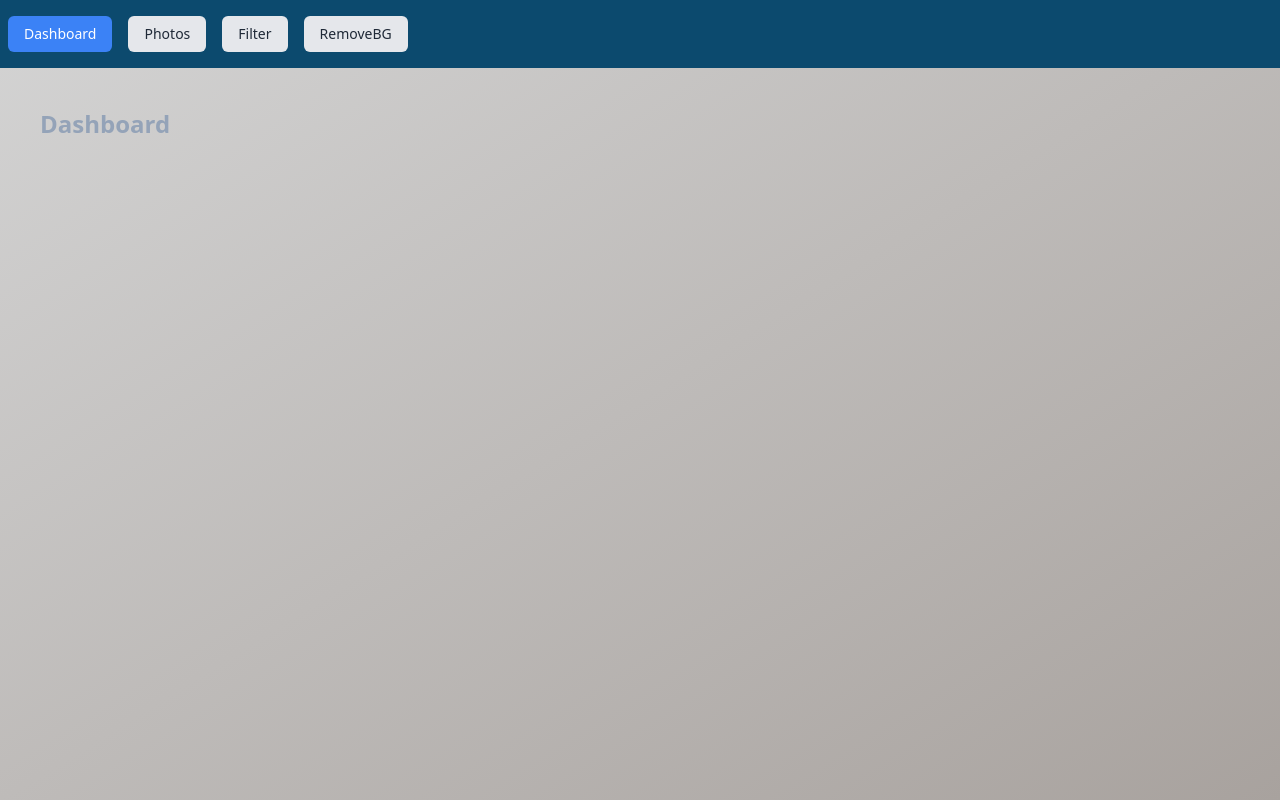
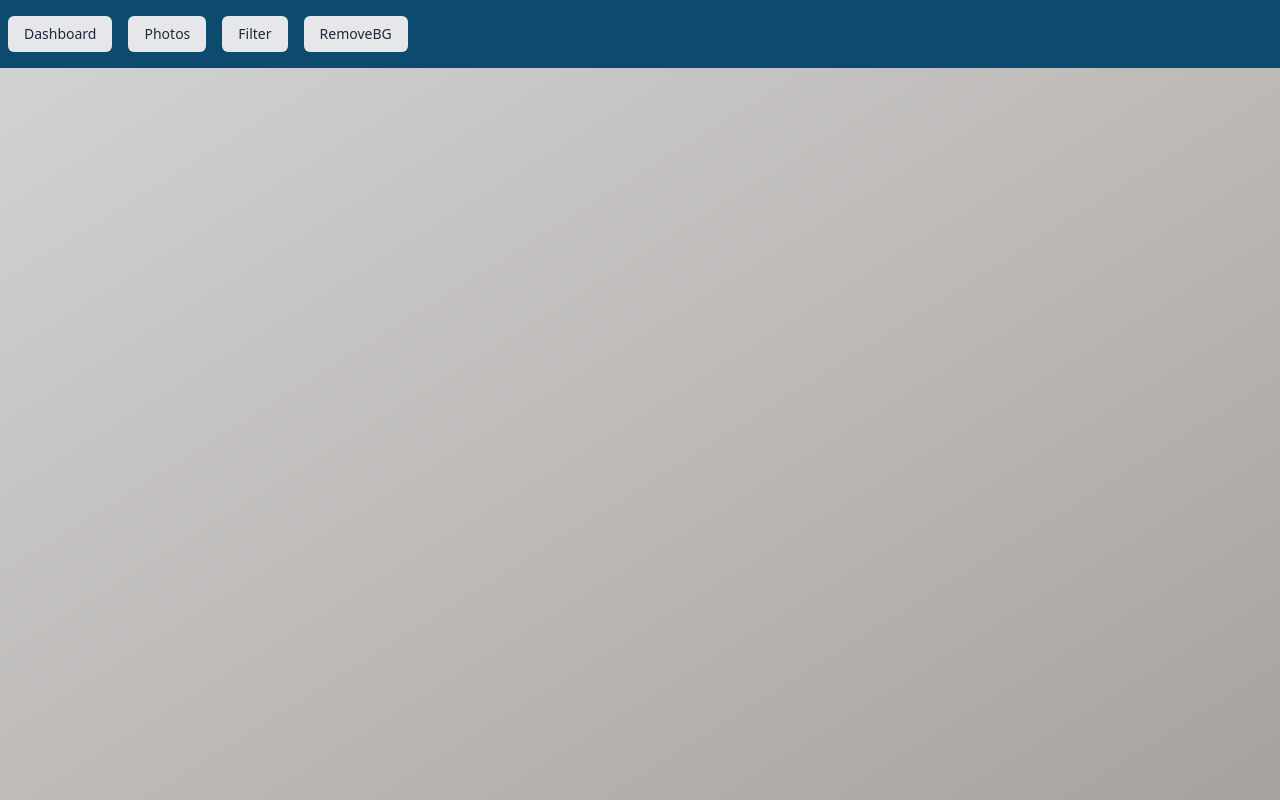
Before and after one commit to styledocnet/imagetoner, a React (Vite) app: page / in a window 1280 px wide. Built offline with nearby package versions, Linux system fonts and the light colour scheme.

Commit message:
refactor: custom router

```diff
--- a/src/App.tsx
+++ b/src/App.tsx
@@ -1,4 +1,5 @@
 import React from "react";
+import { RouterProvider, Route } from "./context/CustomRouter";
 import Dashboard from "./pages/Dashboard";
 import NotFound from "./pages/NotFound";
 import MainNav from "./components/nav/MainNav";
@@ -7,32 +8,21 @@ import ImageFilterPage from "./pages/ImageFilterPage";
 import ImageRemBgPage from "./pages/ImageRemBgPage";
 
 const App: React.FC = () => {
-  const [activePage, setActivePage] = React.useState("dashboard");
-
-  const renderPage = () => {
-    // console.log("activePage", activePage);
-    switch (activePage) {
-      case "dashboard":
-        return <Dashboard />;
-      case "image_filter":
-        return <ImageFilterPage />;
-      case "image_rembg":
-        return <ImageRemBgPage />;
-      case "photos":
-        return <PhotosPage />;
-      default:
-        return <NotFound />;
-    }
-  };
-
-  // <div className="bg-sky-800 min-h-screen flex flex-col">
   return (
-    <div className="antialiased flex flex-col text-slate-400 dark:text-slate-800 bg-gradient-to-br from-neutral-300 to-stone-400 min-h-screen">
-      <header className="bg-sky-900 text-sky-900 text-center py-4">
-        <MainNav activePage={activePage} setActivePage={setActivePage} />
-      </header>
-      <main className="flex-grow p-2">{renderPage()}</main>
-    </div>
+    <RouterProvider>
+      <div className="antialiased flex flex-col text-slate-400 dark:text-slate-800 bg-gradient-to-br from-neutral-300 to-stone-400 min-h-screen">
+        <header className="bg-sky-900 text-sky-900 text-center py-4">
+          <MainNav />
+        </header>
+        <main className="flex-grow p-2">
+          <Route path="dashboard" component={<Dashboard />} />
+          <Route path="image_filter" component={<ImageFilterPage />} />
+          <Route path="image_rembg" component={<ImageRemBgPage />} />
+          <Route path="photos" component={<PhotosPage />} />
+          <Route path="not_found" component={<NotFound />} />
+        </main>
+      </div>
+    </RouterProvider>
   );
 };
 
--- a/src/components/nav/MainNav.tsx
+++ b/src/components/nav/MainNav.tsx
@@ -1,13 +1,9 @@
 import React from "react";
+import { Link } from "../../context/CustomRouter";
 
 type NavItem = {
   name: string;
   value: string;
-};
-
-type MainNavProps = {
-  activePage: string;
-  setActivePage: (page: string) => void;
 };
 
 const navItems: NavItem[] = [
@@ -17,21 +13,21 @@ const navItems: NavItem[] = [
   { name: "RemoveBG", value: "image_rembg" },
 ];
 
-const MainNav: React.FC<MainNavProps> = ({ activePage, setActivePage }) => {
+const MainNav: React.FC = () => {
   return (
     <nav className="flex space-x-4 ml-2">
       {navItems.map((item) => (
+        <Link key={item.value} to={item.value}>
           <button
-          key={item.value}
-          onClick={() => setActivePage(item.value)}
             className={`px-4 py-2 rounded-md text-sm font-medium ${
-            activePage === item.value
+              window.location.pathname === `/${item.value}`
                 ? "bg-blue-500 text-white"
                 : "bg-gray-200 text-gray-800 hover:bg-gray-300"
             }`}
           >
             {item.name}
           </button>
+        </Link>
       ))}
     </nav>
   );
--- /dev/null
+++ b/src/context/CustomRouter.tsx
@@ -0,0 +1,48 @@
+import React, { createContext, useContext, useState, ReactNode } from "react";
+
+interface RouterContextType {
+  currentRoute: string;
+  navigate: (route: string) => void;
+}
+
+const RouterContext = createContext<RouterContextType | undefined>(undefined);
+
+const RouterProvider: React.FC<{ children: ReactNode }> = ({ children }) => {
+  const [currentRoute, setCurrentRoute] = useState("home");
+
+  const navigate = (route: string) => {
+    setCurrentRoute(route);
+  };
+
+  return (
+    <RouterContext.Provider value={{ currentRoute, navigate }}>
+      {children}
+    </RouterContext.Provider>
+  );
+};
+
+const useRouter = () => {
+  const context = useContext(RouterContext);
+  if (!context) {
+    throw new Error("useRouter must be used within a RouterProvider");
+  }
+  return context;
+};
+
+const Route: React.FC<{ path: string; component: ReactNode }> = ({
+  path,
+  component,
+}) => {
+  const { currentRoute } = useRouter();
+  return currentRoute === path ? <>{component}</> : null;
+};
+
+const Link: React.FC<{ to: string; children: ReactNode }> = ({
+  to,
+  children,
+}) => {
+  const { navigate } = useRouter();
+  return <button onClick={() => navigate(to)}>{children}</button>;
+};
+
+export { RouterProvider, Route, Link };
```
Lines whose indentation alone changed are shown as unchanged.
